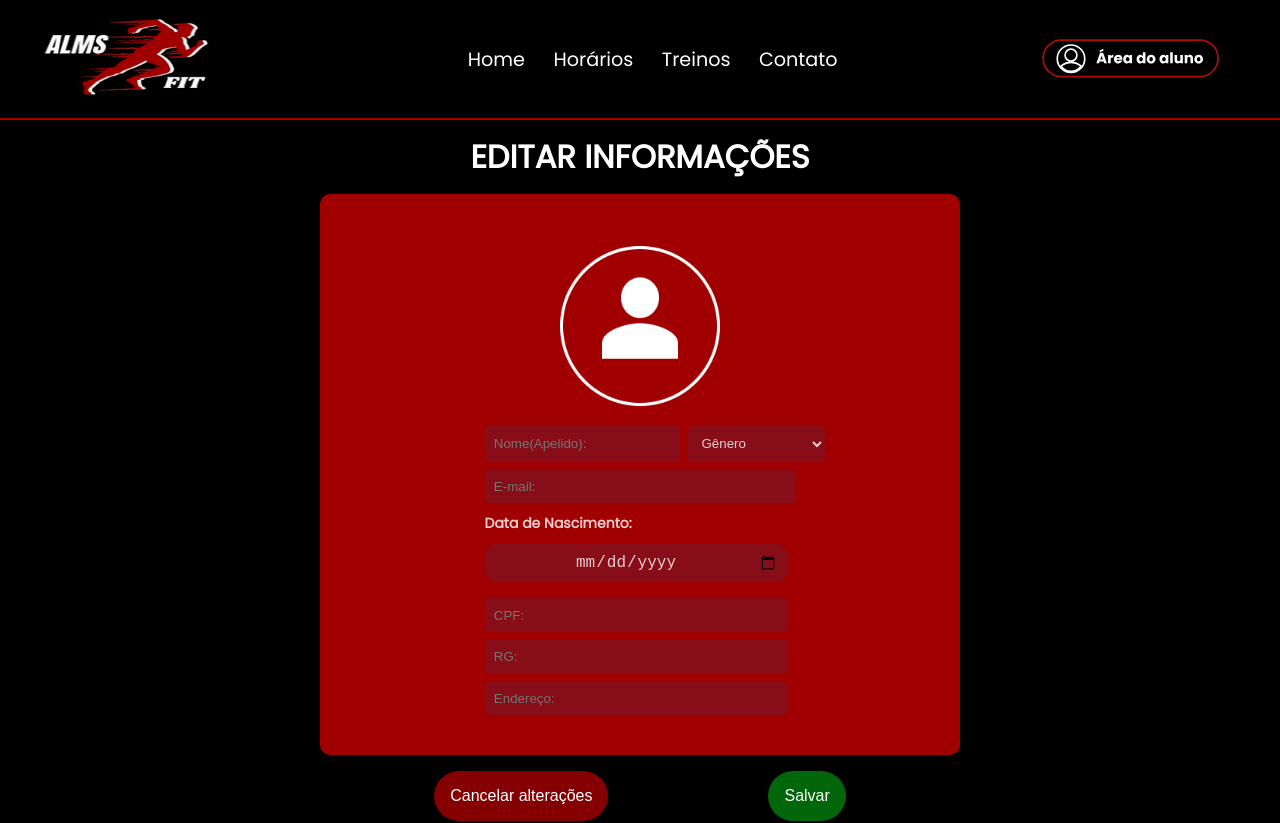
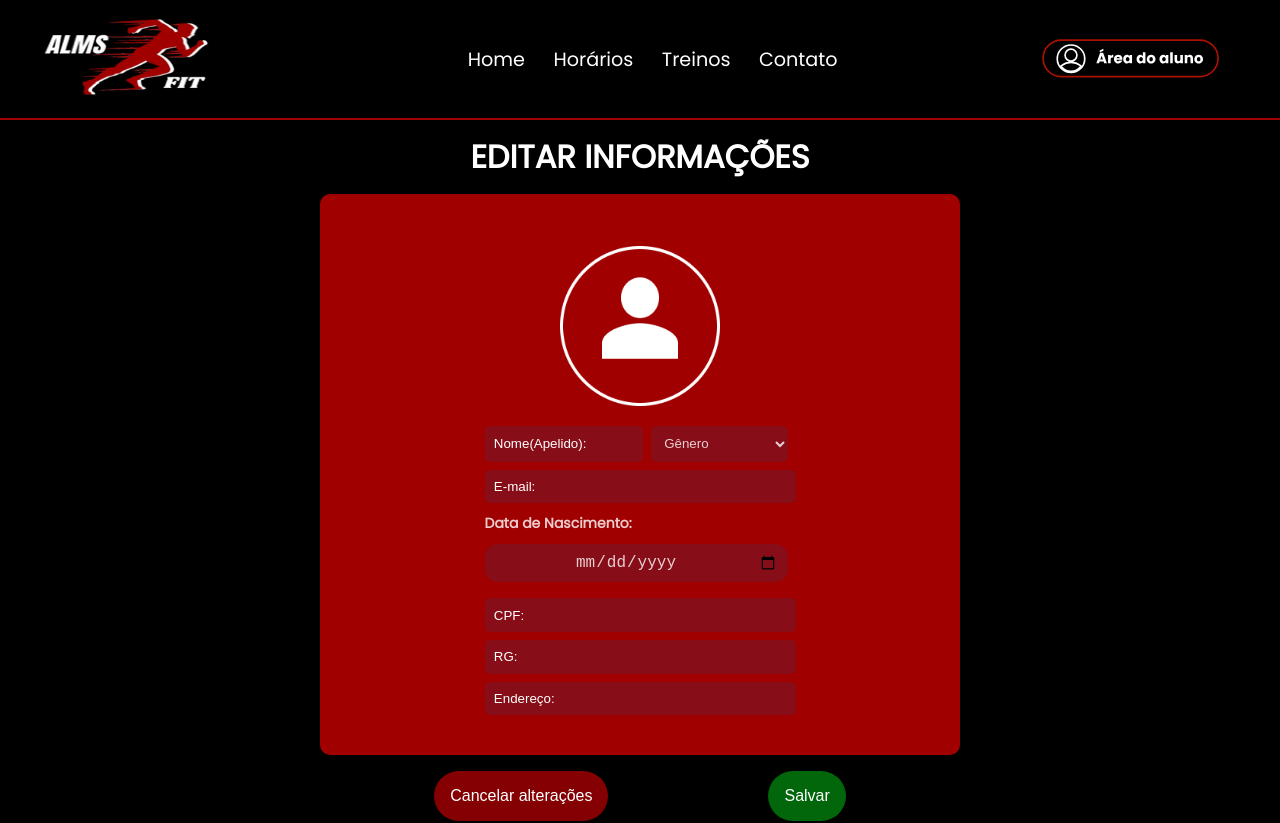
Before and after one commit to Anacaroline16/Fabrica-de-Software, a Next.js app in the folder almsfit/: page /TELAS/edicao_usuario in a window 1280 px wide. Shown: the top 823 px of the page. Built offline with nearby package versions, Linux system fonts and the light colour scheme.

Commit message:
atualização

```diff
--- a/almsfit/src/app/TELAS/edicao_usuario/edicaoUsuario.module.css
+++ b/almsfit/src/app/TELAS/edicao_usuario/edicaoUsuario.module.css
@@ -64,6 +64,12 @@
     margin: 0 auto;
     text-align: center;
 
+}
+.container_centralizar input{
+  width: 100%;
+}
+.container_centralizar input::placeholder{
+  color: #FFFFFF;
 }
 
 
--- a/almsfit/src/app/TELAS/edicao_usuario/page.js
+++ b/almsfit/src/app/TELAS/edicao_usuario/page.js
@@ -20,6 +20,9 @@ export default function EdicaoUsuario() {
                                 width={200}
                                 height={200}
                             />
+                            <div>
+
+                            </div>
                             <div className={style.coluna_1}>
                                 <input type="text" name="nome" className={style.nome}  required placeholder="Nome(Apelido):"/>
                                 <select name="genero" className={style.genero} defaultValue="#"  >
```
